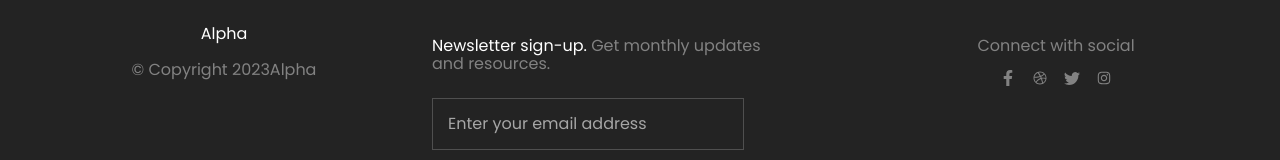
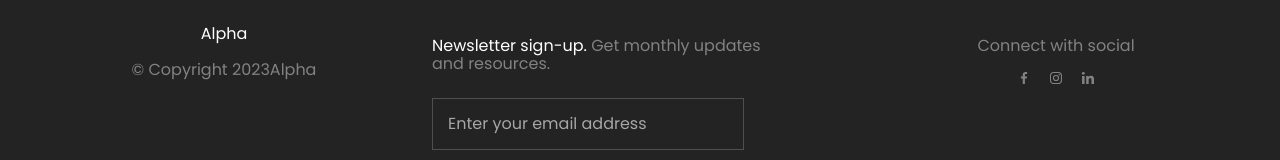
Before and after one commit to parthic2/Travo-Traveling, a React (Create React App) app: page / in a window 1280 px wide. Shown: the part 6480-6640 px from the top of the page. Built offline with nearby package versions, Linux system fonts and the light colour scheme.

Commit message:
07-08-23

```diff
--- a/src/Components/Footer/Footer.jsx
+++ b/src/Components/Footer/Footer.jsx
@@ -1,7 +1,6 @@
 import React from 'react';
-import { AiOutlineInstagram, AiOutlineDribbble } from 'react-icons/ai';
-import { BsTwitter } from 'react-icons/bs';
-import { FaFacebookF } from 'react-icons/fa';
+import { BiLogoFacebook, BiLogoInstagram, BiLogoLinkedin } from 'react-icons/bi';
+import { Link } from 'react-router-dom';
 
 const Footer = () => {
   return (
@@ -38,10 +37,9 @@ const Footer = () => {
             <span className="mb-spacing-mb-15 block leading-l-18 mt-spacing-mb-15">Connect with social</span>
 
             <ul className="flex gap-4 cursor-pointer lg:justify-center lg:items-center">
-              <li><FaFacebookF /></li>
-              <li><AiOutlineDribbble /></li>
-              <li><BsTwitter /></li>
-              <li><AiOutlineInstagram /></li>
+              <Link to="https://www.facebook.com/people/Stackholic-Infotech/100088083011866/?mibextid=ZbWKwL"><BiLogoFacebook /></Link>
+              <Link to="https://www.instagram.com/stackholic_infotech/"><BiLogoInstagram /></Link>
+              <Link to="https://www.linkedin.com/company/stackholic-infotech/"><BiLogoLinkedin /></Link>
             </ul>
           </div>
         </div>
```
